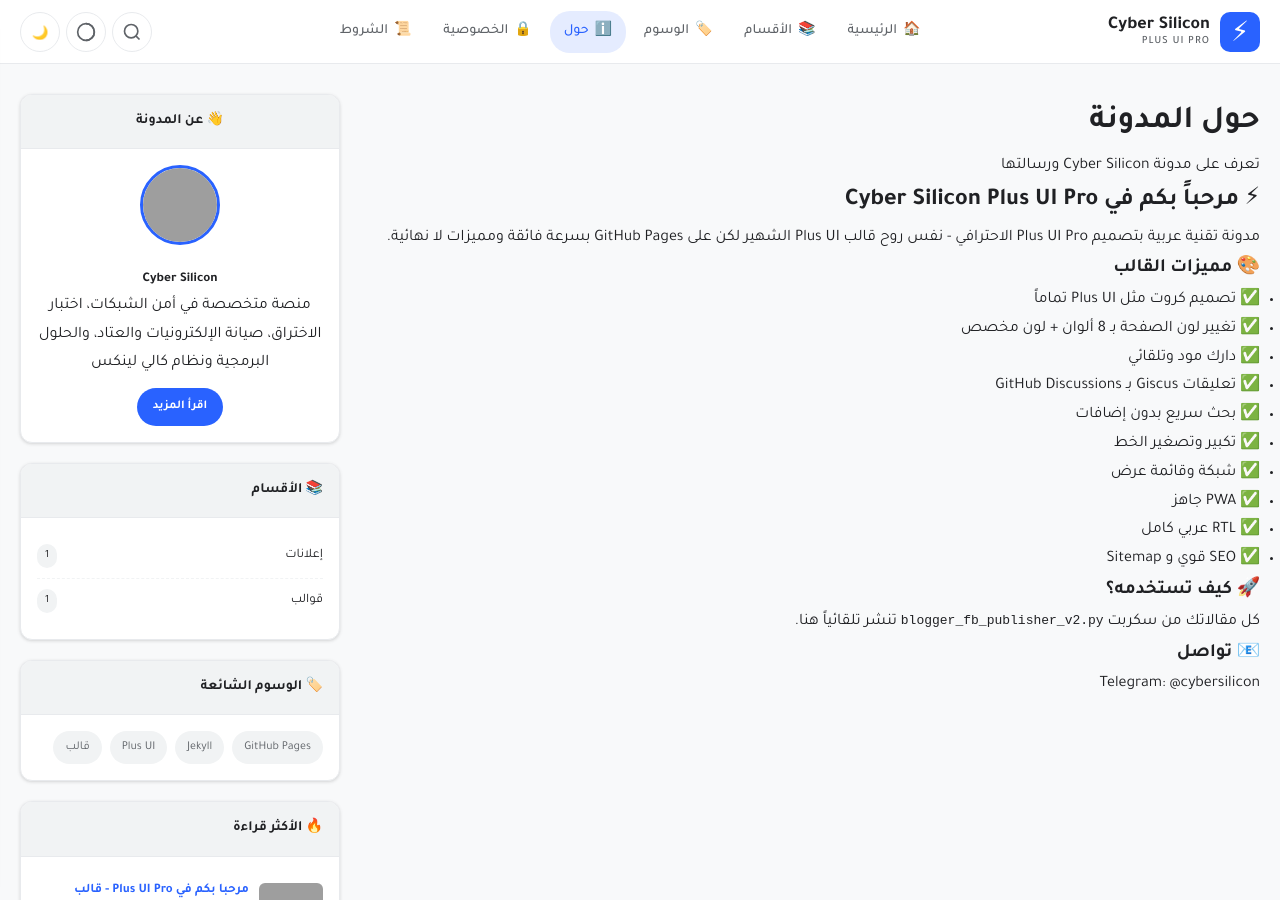
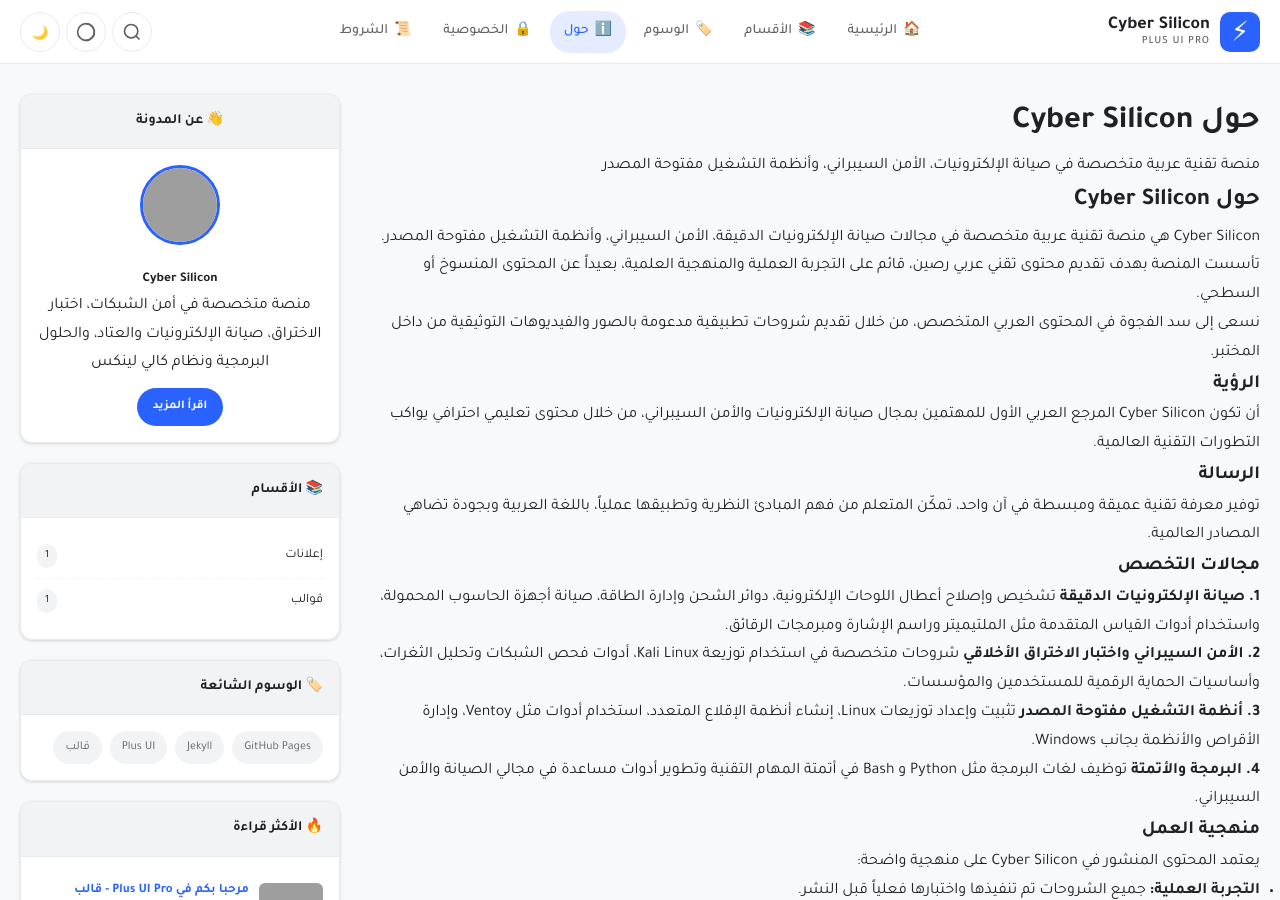
Before and after one commit to cyber-silicon/cyber-silicon.github.io, a Jekyll site: the page built from _pages/about.md, in a window 1280 px wide and 900 px high. Built offline with Jekyll 4.4.1, drawn with Linux system fonts in a browser that asks for light colours; some of the changed text lies outside the part shown; grey boxes are pictures that could not be loaded.

Commit message:
Update about.md

```diff
--- a/_pages/about.md
+++ b/_pages/about.md
@@ -1,31 +1,71 @@
 ---
 layout: page
-title: حول المدونة
-description: تعرف على مدونة Cyber Silicon ورسالتها
+title: حول Cyber Silicon
+description: منصة تقنية عربية متخصصة في صيانة الإلكترونيات، الأمن السيبراني، وأنظمة التشغيل مفتوحة المصدر
 permalink: /about/
 ---
 
-<div class="about-page">
-  <h2>⚡ مرحباً بكم في Cyber Silicon Plus UI Pro</h2>
-  <p>مدونة تقنية عربية بتصميم Plus UI Pro الاحترافي - نفس روح قالب Plus UI الشهير لكن على GitHub Pages بسرعة فائقة ومميزات لا نهائية.</p>
+## حول Cyber Silicon
 
-  <h3>🎨 مميزات القالب</h3>
-  <ul>
-    <li>✅ تصميم كروت مثل Plus UI تماماً</li>
-    <li>✅ تغيير لون الصفحة بـ 8 ألوان + لون مخصص</li>
-    <li>✅ دارك مود وتلقائي</li>
-    <li>✅ تعليقات Giscus بـ GitHub Discussions</li>
-    <li>✅ بحث سريع بدون إضافات</li>
-    <li>✅ تكبير وتصغير الخط</li>
-    <li>✅ شبكة وقائمة عرض</li>
-    <li>✅ PWA جاهز</li>
-    <li>✅ RTL عربي كامل</li>
-    <li>✅ SEO قوي و Sitemap</li>
-  </ul>
+Cyber Silicon هي منصة تقنية عربية متخصصة في مجالات صيانة الإلكترونيات الدقيقة، الأمن السيبراني، وأنظمة التشغيل مفتوحة المصدر. تأسست المنصة بهدف تقديم محتوى تقني عربي رصين، قائم على التجربة العملية والمنهجية العلمية، بعيداً عن المحتوى المنسوخ أو السطحي.
 
-  <h3>🚀 كيف تستخدمه؟</h3>
-  <p>كل مقالاتك من سكربت <code>blogger_fb_publisher_v2.py</code> تنشر تلقائياً هنا.</p>
+نسعى إلى سد الفجوة في المحتوى العربي المتخصص، من خلال تقديم شروحات تطبيقية مدعومة بالصور والفيديوهات التوثيقية من داخل المختبر.
 
-  <h3>📧 تواصل</h3>
-  <p>Telegram: @cybersilicon</p>
-</div>
+### الرؤية
+
+أن تكون Cyber Silicon المرجع العربي الأول للمهتمين بمجال صيانة الإلكترونيات والأمن السيبراني، من خلال محتوى تعليمي احترافي يواكب التطورات التقنية العالمية.
+
+### الرسالة
+
+توفير معرفة تقنية عميقة ومبسطة في آن واحد، تمكّن المتعلم من فهم المبادئ النظرية وتطبيقها عملياً، باللغة العربية وبجودة تضاهي المصادر العالمية.
+
+### مجالات التخصص
+
+**1. صيانة الإلكترونيات الدقيقة**
+تشخيص وإصلاح أعطال اللوحات الإلكترونية، دوائر الشحن وإدارة الطاقة، صيانة أجهزة الحاسوب المحمولة، واستخدام أدوات القياس المتقدمة مثل الملتيميتر وراسم الإشارة ومبرمجات الرقائق.
+
+**2. الأمن السيبراني واختبار الاختراق الأخلاقي**
+شروحات متخصصة في استخدام توزيعة Kali Linux، أدوات فحص الشبكات وتحليل الثغرات، وأساسيات الحماية الرقمية للمستخدمين والمؤسسات.
+
+**3. أنظمة التشغيل مفتوحة المصدر**
+تثبيت وإعداد توزيعات Linux، إنشاء أنظمة الإقلاع المتعدد، استخدام أدوات مثل Ventoy، وإدارة الأقراص والأنظمة بجانب Windows.
+
+**4. البرمجة والأتمتة**
+توظيف لغات البرمجة مثل Python و Bash في أتمتة المهام التقنية وتطوير أدوات مساعدة في مجالي الصيانة والأمن السيبراني.
+
+### منهجية العمل
+
+يعتمد المحتوى المنشور في Cyber Silicon على منهجية واضحة:
+
+*   **التجربة العملية:** جميع الشروحات تم تنفيذها واختبارها فعلياً قبل النشر.
+*   **التوثيق البصري:** توثيق جميع الخطوات بالصور الحصرية من داخل المختبر ومقاطع الفيديو التوضيحية.
+*   **التسلسل المنطقي:** تقديم المحتوى في شكل سلاسل تعليمية متدرجة، تبدأ من الأساسيات وصولاً إلى المستويات المتقدمة.
+*   **التحديث المستمر:** مراجعة المحتوى وتحديثه بما يتوافق مع أحدث الإصدارات والأدوات.
+
+### ما يميز Cyber Silicon
+
+*   محتوى أصيل غير منسوخ، ناتج عن خبرة عملية مباشرة.
+*   صور ومقاطع فيديو حصرية من بيئة العمل الفعلية.
+*   شروحات تجمع بين المقال المفصل والفيديو التطبيقي القصير.
+*   تصميم موقع سريع ونظيف بدون إعلانات متطفلة، مبني على تقنيات GitHub Pages و Jekyll.
+*   تفاعل مباشر مع المتابعين عبر التعليقات وقنوات التواصل.
+
+### المحتوى التعليمي
+
+تقدم المنصة سلاسل تعليمية متكاملة في مجالاتها التخصصية، تشمل مقالات مفصلة مدعومة بجدول محتويات، صور توضيحية، ومقاطع فيديو تعليمية. يتم تنظيم الدروس وفق تصنيفات واضحة لتسهيل الوصول إليها، مع توفير نظام تنقل تلقائي بين دروس السلسلة الواحدة.
+
+### التواصل
+
+نرحب بجميع الاستفسارات والاقتراحات المتعلقة بالمحتوى التعليمي.
+
+*   **الموقع الرسمي:** https://cyber-silicon.github.io
+*   **البريد الإلكتروني:** contact@cybersilicon.com
+*   **تيليجرام:** @cybersilicon
+*   **تيك توك:** @cybersilicon
+*   **جيثب:** github.com/cyber-silicon
+
+للأسئلة المتعلقة بمحتوى معين، يفضل ترك تعليق أسفل المقال لضمان الاستفادة العامة. أما للاستفسارات الخاصة والشراكات، فيمكن التواصل عبر البريد الإلكتروني.
+
+### الالتزام والشفافية
+
+تلتزم Cyber Silicon باحترام خصوصية الزوار وعدم جمع أي بيانات شخصية غير ضرورية. لا يتم عرض إعلانات تجارية، والمحتوى متاح مجاناً بالكامل بهدف نشر المعرفة التقنية. يمكن الاطلاع على التفاصيل في [سياسة الخصوصية](/privacy/) و [شروط الاستخدام](/terms/).
```
